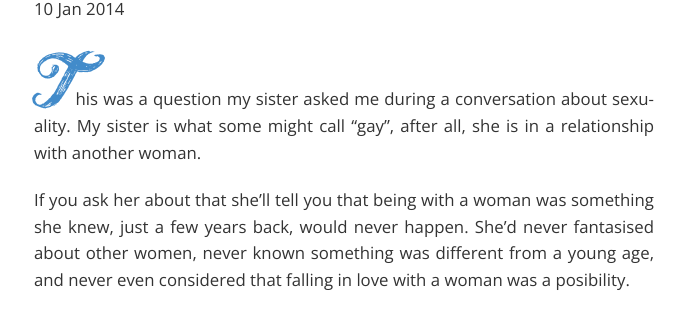
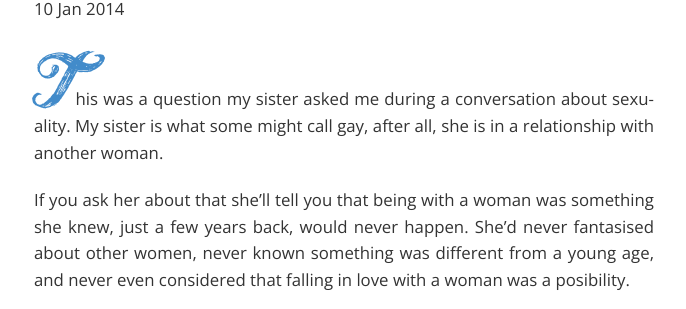
Before and after one commit to JamieDixon/jamiedixon.github.io, a Jekyll site: the page built from _posts/2014-01-10-Would-You-Say-Youre-Straight.markdown, in a window 1280 px wide. Shown: the part 371-680 px from the top of the page, without its empty margins (296-982 px from the left). Built offline with Jekyll 4.4.1, drawn with Linux system fonts in a browser that asks for light colours; nearby versions of some CDN libraries; Markdown is read by kramdown in place of the engine named in the settings; comment, search, counter and statistics services are not loaded.

Commit message:
Removed quote marks

```diff
--- a/_posts/2014-01-10-Would-You-Say-Youre-Straight.markdown
+++ b/_posts/2014-01-10-Would-You-Say-Youre-Straight.markdown
@@ -4,7 +4,7 @@ title:  "Would you say you're straight?"
 date:   2014-01-10 17:40:00
 ---
 
-This was a question my sister asked me during a conversation about sexuality. My sister is what some might call "gay", after all, she is in a relationship with another woman.
+This was a question my sister asked me during a conversation about sexuality. My sister is what some might call gay, after all, she is in a relationship with another woman.
 
 If you ask her about that she'll tell you that being with a woman was something she knew, just a few years back, would never happen. She'd never fantasised about other women, never known something was different from a young age, and never even considered that falling in love with a woman was a posibility.
 
```
